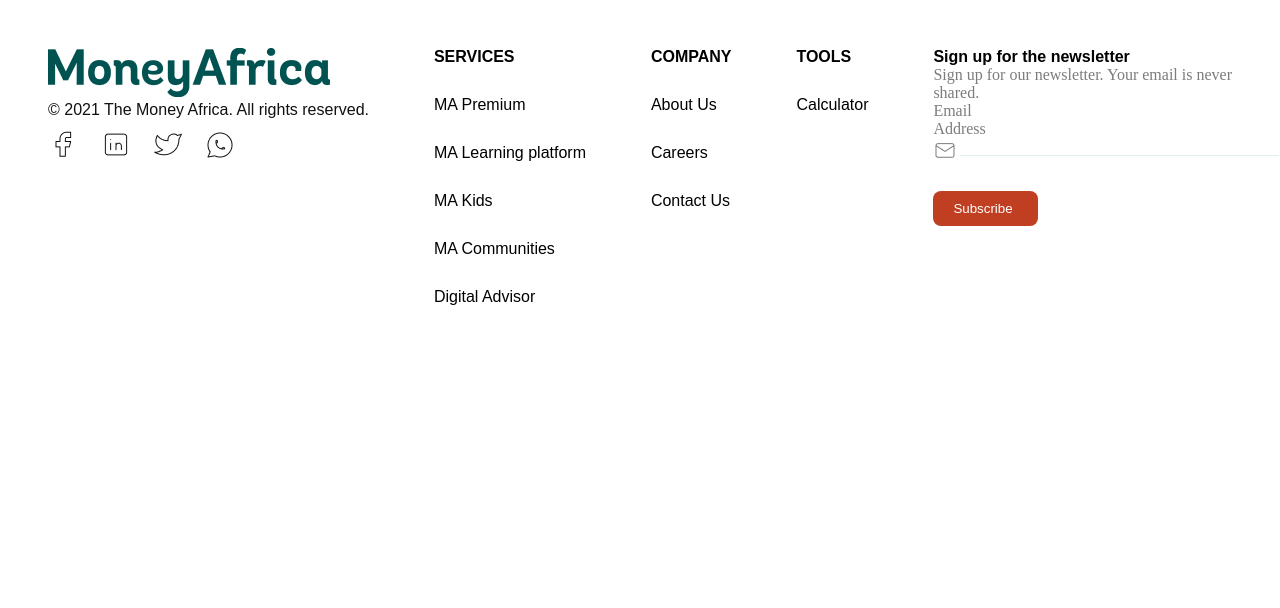
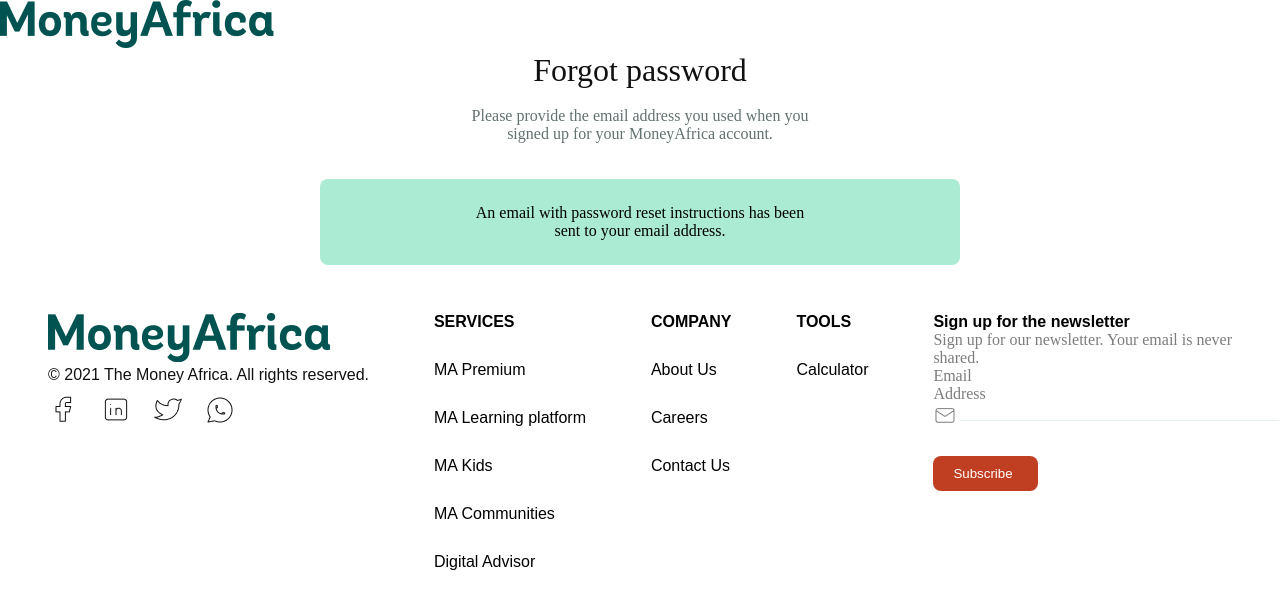
Before and after one commit to victory-nwawunze/clone-financial-website, a React (Create React App) app: page /moneyAfrica/MoneyAfricaResetPasswordEmailSent in a window 1280 px wide. Shown: the top 608 px of the page. Built offline with nearby package versions, Linux system fonts and the light colour scheme.

Commit message:
Creating MoneyAfricaRestPasswordEmailSent

```diff
--- a/src/App.js
+++ b/src/App.js
@@ -24,6 +24,7 @@
 import MoneyAfricaLoginPage from "./components/MoneyAfricaLoginPage/MoneyAfricaLoginPage";
 import MoneyAfricaResetPassword from "./components/MoneyAfricaResetPassword/MoneyAfricaResetPassword";
 import MoneyAfricaResetPasswordPage from "./components/MoneyAfricaResetPasswordPage/MoneyAfricaResetPasswordPage";
+import MoneyAfricaResetPasswordEmailSent from "./components/MoneyAfricaResetPasswordEmailSent/MoneyAfricaResetPasswordEmailSent";
 
 function App() {
   return (
@@ -108,6 +109,10 @@
           path={"/moneyAfrica/MoneyAfricaResetPasswordPage"}
           element={<MoneyAfricaResetPasswordPage />}
         />
+        <Route
+          path={"/moneyAfrica/MoneyAfricaResetPasswordEmailSent"}
+          element={<MoneyAfricaResetPasswordEmailSent />}
+        />
         {/* <Route
           path={"/moneyAfrica/MoneyAfricaAuthenticationPage"}
           element={<MoneyAfricaAuthenticationPage />}
--- /dev/null
+++ b/src/components/MoneyAfricaResetPasswordEmailSent/MoneyAfricaResetPasswordEmailSent.js
@@ -0,0 +1,27 @@
+/** @format */
+
+import React from "react";
+import MoneyAfricaGreenLogo from "../../images/MoneyAfricaGreenLogoImage.png";
+const MoneyAfricaResetPasswordEmailSent = () => {
+  return (
+    <React.Fragment>
+      <div className="MoneyAfricaRestPasswordEmailSentMargin">
+        <div className="MarginMoneyAfricaResetLogoImage">
+          <img src={MoneyAfricaGreenLogo} />
+        </div>
+        <h4 className="FPMoneyAfricaResetPasswordEmailSent">Forgot password</h4>
+        <p className="MoreFPMoneyAfricaResetPasswordEmailSent">
+          Please provide the email address you used when you
+          <br /> signed up for your MoneyAfrica account.
+        </p>
+
+        <p className="NotificationFPMoneyAfricaResetPasswordEmailSent">
+          An email with password reset instructions has been
+          <br /> sent to your email address.
+        </p>
+      </div>
+    </React.Fragment>
+  );
+};
+
+export default MoneyAfricaResetPasswordEmailSent;
--- a/src/index.css
+++ b/src/index.css
@@ -2722,3 +2722,31 @@
 .RPBTNStyles>img {
   padding-left: 10px;
 }
+
+.FPMoneyAfricaResetPasswordEmailSent {
+  text-align: center;
+  font-weight: 500;
+  font-size: 32px;
+  color: #111111;
+}
+
+.MoreFPMoneyAfricaResetPasswordEmailSent {
+  text-align: center;
+  font-weight: 400;
+  font-size: 16px;
+  color: #637170;
+  padding-top: 18px;
+  padding-bottom: 36px;
+}
+
+.NotificationFPMoneyAfricaResetPasswordEmailSent {
+  text-align: center;
+  background-color: #ABEAD3;
+  width: 50%;
+  margin: auto;
+  font-weight: 400;
+  font-size: 16px;
+  padding-top: 25px;
+  padding-bottom: 25px;
+  border-radius: 8px;
+}
```
